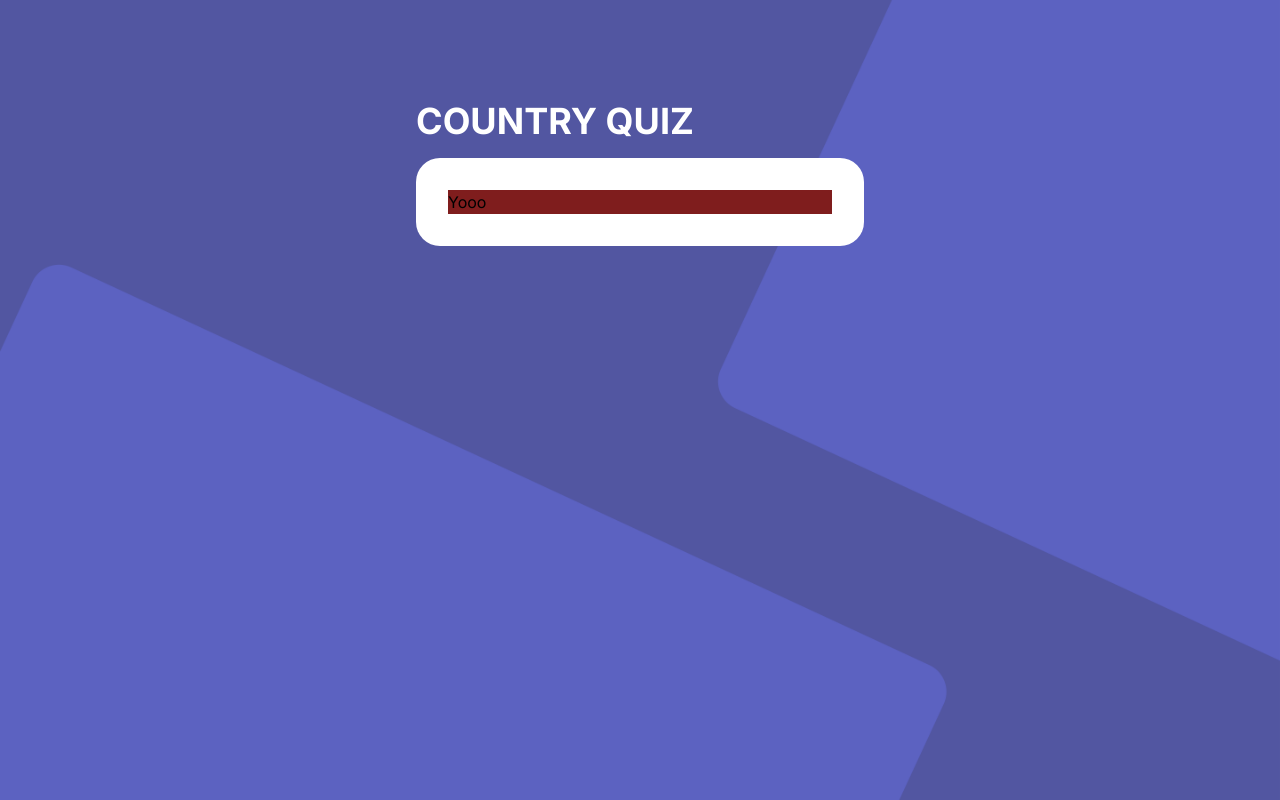
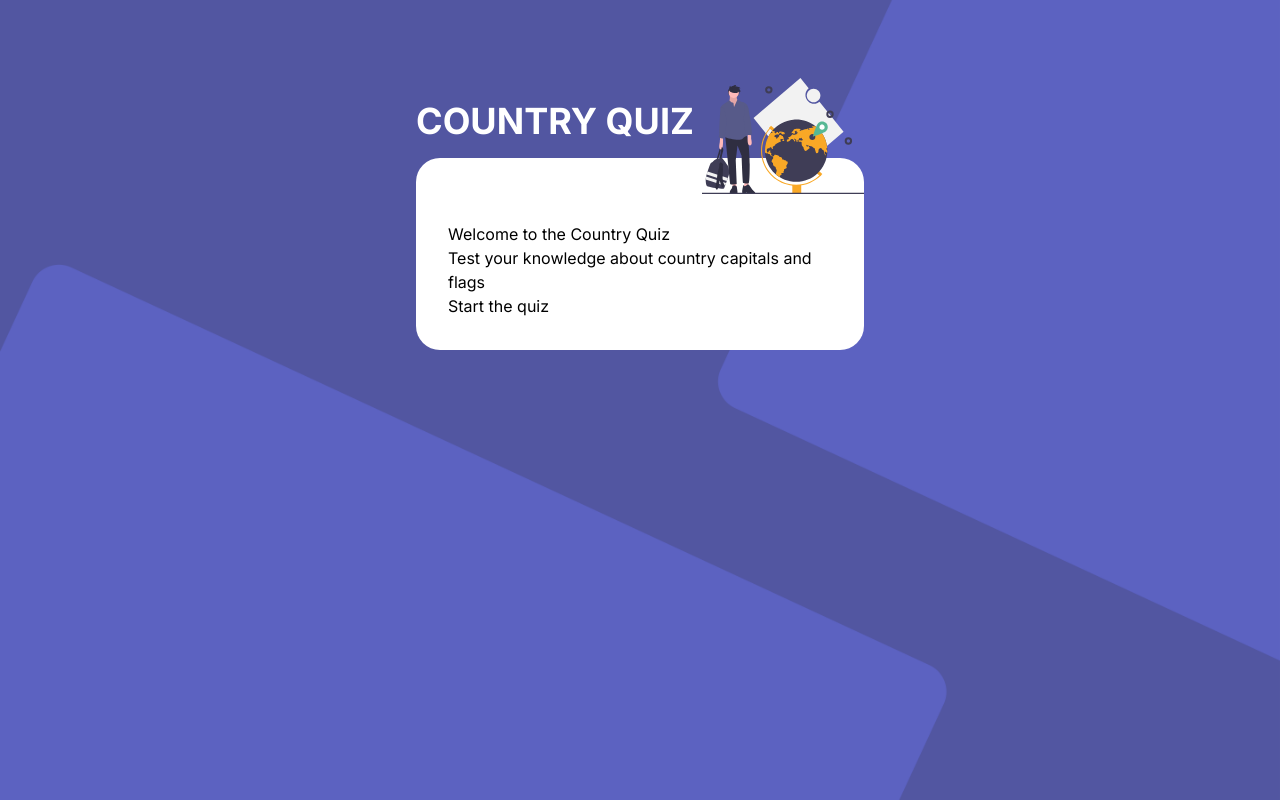
Before and after one commit to SebasUNLu/devchallenge-country-quiz, a Next.js app: page / in a window 1280 px wide. Built offline with nearby package versions, Linux system fonts and the light colour scheme; no server answers.

Commit message:
Main Start button gets a question

```diff
--- /dev/null
+++ b/app/components/home/HomeDiv.tsx
@@ -0,0 +1,33 @@
+"use client";
+
+import { useQuizContext } from "@/app/utils/context/QuizContext";
+import React from "react";
+import { ProgressBar } from "react-loader-spinner";
+import { redirect, useRouter } from "next/navigation";
+
+const HomeDiv = () => {
+  const { loading, getQuestion } = useQuizContext();
+  const { push } = useRouter();
+
+  const handleClick = () => {
+    getQuestion()
+    console.log('s')
+    push('/question')
+  };
+
+  return (
+    <div className="">
+      <h1>Welcome to the Country Quiz</h1>
+      <p>Test your knowledge about country capitals and flags</p>
+      {loading ? (
+        <ProgressBar />
+      ) : (
+        <button className="" onClick={() => handleClick()}>
+          Start the quiz
+        </button>
+      )}
+    </div>
+  );
+};
+
+export default HomeDiv;
--- /dev/null
+++ b/app/components/loading/Loading.tsx
@@ -0,0 +1,11 @@
+import React from 'react';
+
+const Loading = () => {
+  return (
+    <div>
+
+    </div>
+  );
+};
+
+export default Loading;
--- a/app/page.tsx
+++ b/app/page.tsx
@@ -1,12 +1,11 @@
 import Image from "next/image";
 import MainDiv from "./components/MainDiv";
+import HomeDiv from "./components/home/HomeDiv";
 
 export default function Home() {
   return (
-    <MainDiv>
-      <div className="bg-red-900">
-        <h1>Yooo</h1>
-      </div>
+    <MainDiv adventureSvg>
+      <HomeDiv />
     </MainDiv>
   );
 }
--- a/app/question/page.tsx
+++ b/app/question/page.tsx
@@ -1,9 +1,15 @@
-import React from 'react';
+"use client";
+
+import React from "react";
+import { useQuizContext } from "../utils/context/QuizContext";
 
 const page = () => {
+  const { currentQuestion } = useQuizContext();
+
   return (
     <div>
       <h1>Question page</h1>
+      <h2>{currentQuestion.question}</h2>
     </div>
   );
 };
--- a/app/utils/context/QuizContext.tsx
+++ b/app/utils/context/QuizContext.tsx
@@ -2,6 +2,7 @@
 
 import { createContext, useContext, useEffect, useState } from "react";
 import { Api_Response, Country, QuestionEnum } from "../types/types";
+import { redirect } from "next/navigation";
 
 interface CurrentQuestion {
   question: QuestionEnum;
@@ -114,7 +115,6 @@ const QuizContextPovider = ({ children }: React.PropsWithChildren) => {
    * Inicia el proceso de armar una pregunta. Estas solo pueden ser de Capital o de Bandera.
    */
   const getQuestion = () => {
-    resetScore();
     setLoading(true);
     const generatedQuestion = randomNumber(0, 1);
 
--- a/package.json
+++ b/package.json
@@ -17,6 +17,7 @@
     "postcss": "8.4.26",
     "react": "18.2.0",
     "react-dom": "18.2.0",
+    "react-loader-spinner": "^5.3.4",
     "tailwindcss": "3.3.3",
     "typescript": "5.1.6"
   }
```
Also changed, not shown: 1 other file (tests, documents, lock files or other folders).
